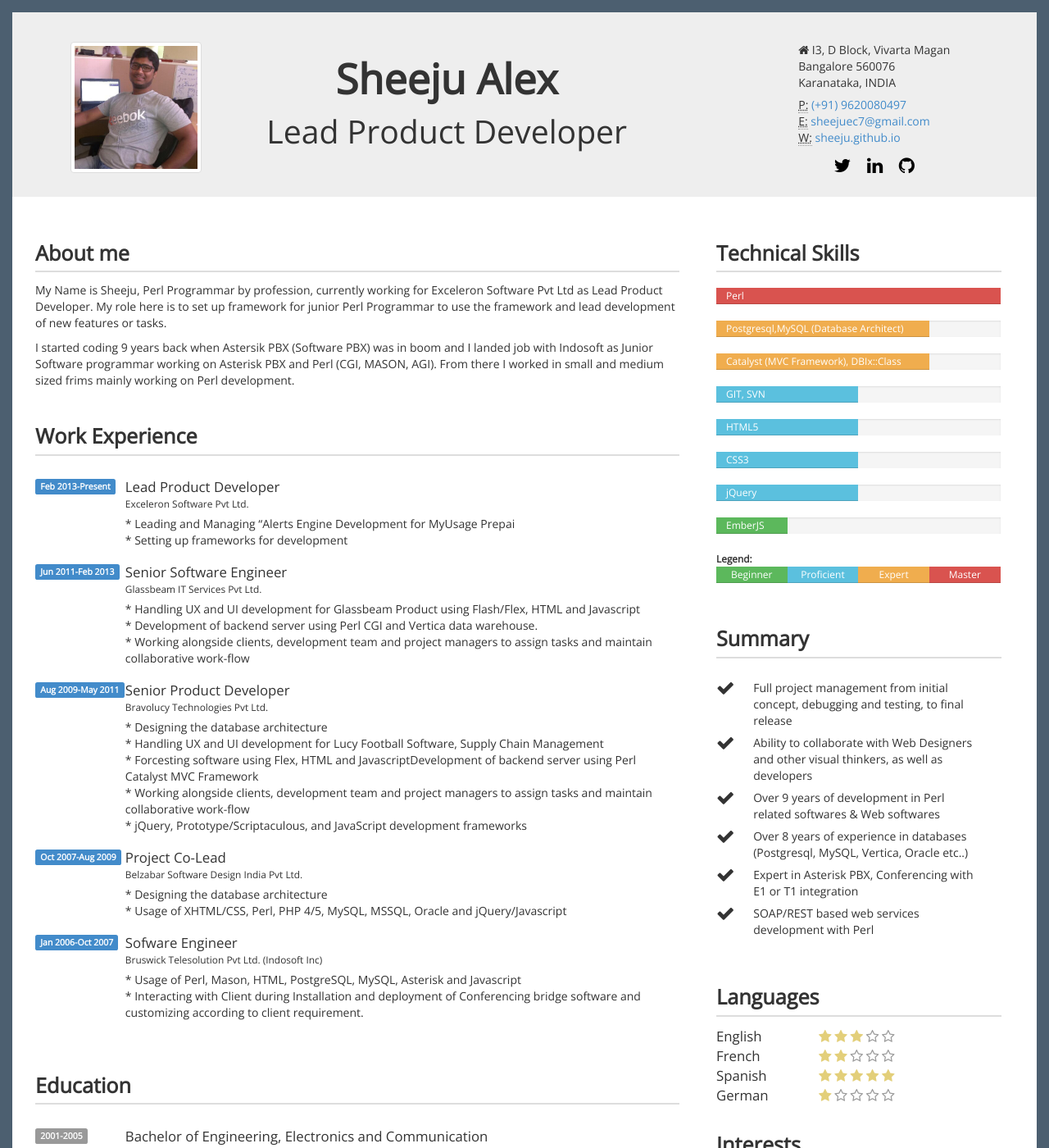
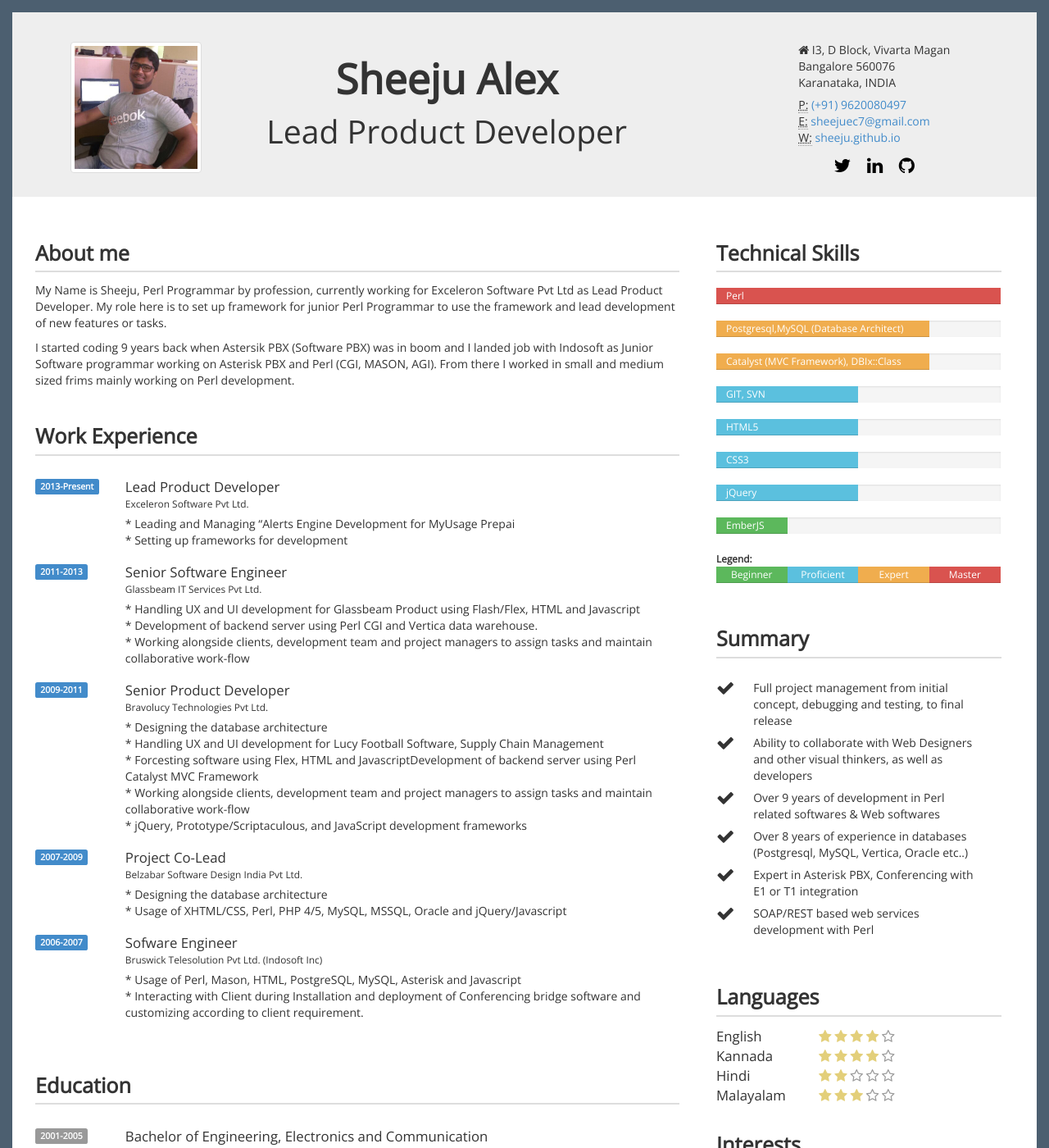
Before and after one commit to sheeju/sheeju.github.io, a Jekyll site: the page resume/index.html, which Jekyll copies as it is, in a window 1280 px wide and 1400 px high. Shown: the whole window at 82% size. Built offline with Jekyll 4.4.1, drawn with Linux system fonts in a browser that asks for light colours; nearby versions of some CDN libraries; Markdown is read by kramdown in place of the engine named in the settings.

Commit message:
Resume fix

```diff
--- a/resume/index.html
+++ b/resume/index.html
@@ -131,7 +131,7 @@
                                             <ul class="info-list">
                                                 <li class="clearfix">
                                                     <div class="begin-end">
-                                                        <span class="label label-primary">Feb 2013-Present</span>
+                                                        <span class="label label-primary" data-placement="bottom" data-toggle="tooltip" data-original-title="Feb 2013-Present">2013-Present</span>
                                                     </div><!-- /.begin-end -->
                                                     <div class="titulation">
                                                         <div class="second-heading">Lead Product Developer</div>
@@ -144,7 +144,7 @@
                                                 </li>
                                                 <li class="clearfix">
                                                     <div class="begin-end">
-                                                        <span class="label label-primary">Jun 2011-Feb 2013</span>
+                                                        <span class="label label-primary" data-placement="bottom" data-toggle="tooltip" data-original-title="Jun 2011-Feb 2013">2011-2013</span>
                                                     </div><!-- /.begin-end -->
                                                     <div class="titulation">
                                                         <div class="second-heading">Senior Software Engineer</div>
@@ -160,7 +160,7 @@
                                                 </li>
                                                 <li class="clearfix">
                                                     <div class="begin-end">
-                                                        <span class="label label-primary">Aug 2009-May 2011</span>
+                                                        <span class="label label-primary" data-placement="bottom" data-toggle="tooltip" data-original-title="Aug 2009-May 2011">2009-2011</span>
                                                     </div><!-- /.begin-end -->
                                                     <div class="titulation">
                                                         <div class="second-heading">Senior Product Developer</div>
@@ -177,7 +177,7 @@
                                                 </li>
                                                 <li class="clearfix">
                                                     <div class="begin-end">
-                                                        <span class="label label-primary">Oct 2007-Aug 2009</span>
+                                                        <span class="label label-primary" data-placement="bottom" data-toggle="tooltip" data-original-title="Oct 2007-Aug 2009">2007-2009</span>
                                                     </div><!-- /.begin-end -->
                                                     <div class="titulation">
                                                         <div class="second-heading">Project Co-Lead</div>
@@ -190,7 +190,7 @@
                                                 </li>
                                                 <li class="clearfix">
                                                     <div class="begin-end">
-                                                        <span class="label label-primary">Jan 2006-Oct 2007</span>
+                                                        <span class="label label-primary" data-placement="bottom" data-toggle="tooltip" data-original-title="Jan 2006-Oct 2007">2006-2007</span>
                                                     </div><!-- /.begin-end -->
                                                     <div class="titulation">
                                                         <div class="second-heading">Sofware Engineer</div>
@@ -386,13 +386,24 @@
                                                 <i class="fa fa-star"></i>
                                                 <i class="fa fa-star"></i>
                                                 <i class="fa fa-star"></i>
-                                                <i class="fa fa-star-o"></i>
+                                                <i class="fa fa-star"></i>
                                                 <i class="fa fa-star-o"></i>
                                             </div><!-- /.star-rating -->
                                         </div><!-- /.language -->
 
                                         <div class="language">
-                                            <div class="second-heading">French</div>
+                                            <div class="second-heading">Kannada</div>
+                                            <div class="star-rating">
+                                                <i class="fa fa-star"></i>
+                                                <i class="fa fa-star"></i>
+                                                <i class="fa fa-star"></i>
+                                                <i class="fa fa-star"></i>
+                                                <i class="fa fa-star-o"></i>
+                                            </div><!-- /.star-rating -->
+                                        </div><!-- /.language -->
+
+                                        <div class="language">
+                                            <div class="second-heading">Hindi</div>
                                             <div class="star-rating">
                                                 <i class="fa fa-star"></i>
                                                 <i class="fa fa-star"></i>
@@ -403,22 +414,11 @@
                                         </div><!-- /.language -->
 
                                         <div class="language">
-                                            <div class="second-heading">Spanish</div>
+                                            <div class="second-heading">Malayalam</div>
                                             <div class="star-rating">
                                                 <i class="fa fa-star"></i>
                                                 <i class="fa fa-star"></i>
                                                 <i class="fa fa-star"></i>
-                                                <i class="fa fa-star"></i>
-                                                <i class="fa fa-star"></i>
-                                            </div><!-- /.star-rating -->
-                                        </div><!-- /.language -->
-
-                                        <div class="language">
-                                            <div class="second-heading">German</div>
-                                            <div class="star-rating">
-                                                <i class="fa fa-star"></i>
-                                                <i class="fa fa-star-o"></i>
-                                                <i class="fa fa-star-o"></i>
                                                 <i class="fa fa-star-o"></i>
                                                 <i class="fa fa-star-o"></i>
                                             </div><!-- /.star-rating -->
```
